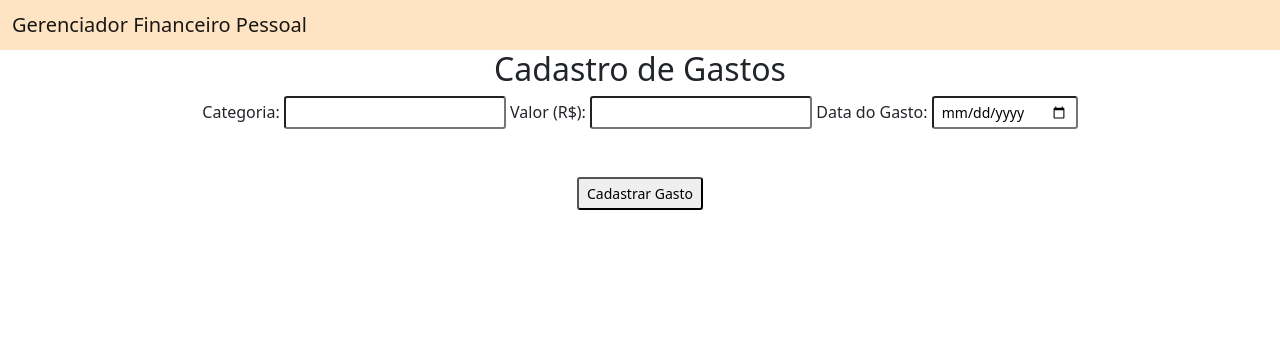
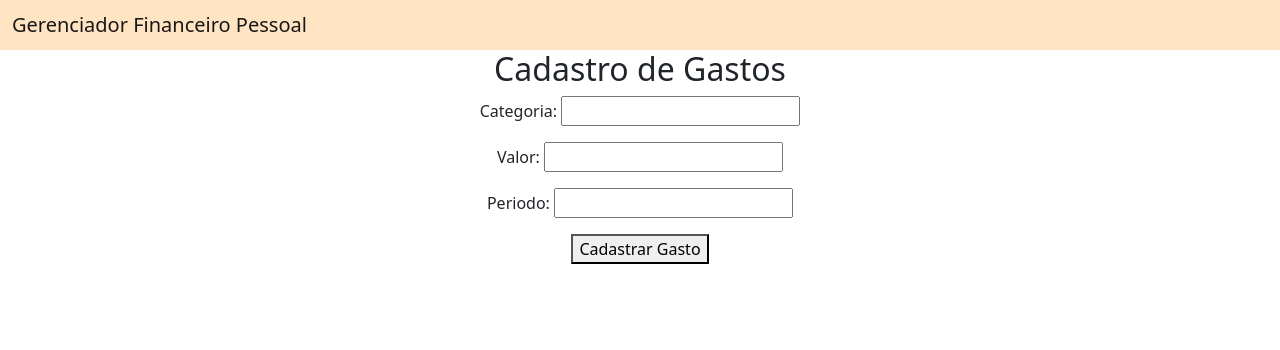
Before and after one commit to Projeto-Engenharia-de-Software-LC/gerenciador_financeiro_pessoal, a Django app: page / in a window 1280 px wide. Shown: the top 350 px of the page. Run offline with Django 4.2, Linux system fonts and the light colour scheme.

Commit message:
Implementação das funcionalidades de cadastrar e listar gastos.

```diff
--- /dev/null
+++ b/gastos/forms.py
@@ -0,0 +1,10 @@
+# gastos/forms.py
+
+from django import forms
+from .models import Gasto
+
+
+class GastoForm(forms.ModelForm):
+    class Meta:
+        model = Gasto
+        fields = ['categoria', 'valor', 'periodo']
--- a/gastos/templates/usuarios/cadastrar_gasto.html
+++ b/gastos/templates/cadastrar_gasto.html
@@ -19,18 +19,11 @@
     <div  style="text-align: center;"  class = "container" >
         <h2>Cadastro de Gastos</h2>
 
-        <form id="cadastroGastosForm" action="{% url 'cadastrar_gastos'%}" method="post">
+        <form method="post" action="{% url 'cadastrar_gasto' %}">
             {% csrf_token %}
-          <label for="categoria">Categoria:</label>
-          <input class= 'form-control-sm' type="text" id="categoria" name="categoria" required>
+            {{ form.as_p }}
 
-          <label for="valor">Valor (R$):</label>
-          <input class= 'form-control-sm' type="number" id="valor" name="valor" min="0" step="0.01" required>
-
-          <label for="data">Data do Gasto:</label>
-          <input class= 'form-control-sm' type="date" id="data" name="data" required> <br/><br/><br/>
-
-          <button class= 'form-control-sm' type="submit">Cadastrar Gasto</button>
+            <button type="submit">Cadastrar Gasto</button>
         </form>
 
     </div>
--- /dev/null
+++ b/gastos/urls.py
@@ -0,0 +1,8 @@
+# gastos/urls.py
+from django.urls import path
+from .views import listar_gastos, cadastrar_gasto
+
+urlpatterns = [
+    path('listar/', listar_gastos, name='listar_gastos'),
+    path('', cadastrar_gasto, name='cadastrar_gasto'),
+]
--- a/gastos/views.py
+++ b/gastos/views.py
@@ -1,13 +1,20 @@
-from django.shortcuts import render
+# gastos/views.py
+from django.shortcuts import render, redirect
+from .forms import GastoForm
 from .models import Gasto
 
-def home(request):
-    return render(request,'usuarios/cadastrar_gasto.html')
 
-def gastos(request):
-    # salva os dados da tela para o banco de dados
-    novo_gasto = Gasto()
-    novo_gasto.categoria = request.POST.get('categoria')
-    novo_gasto.valor = request.POST.get('valor')
-    novo_gasto.periodo = request.POST.get('data')
-    novo_gasto.save()
+def listar_gastos(request):
+    gastos = Gasto.objects.all()
+    return render(request, 'listar_gastos.html', {'gastos': gastos})
+
+
+def cadastrar_gasto(request):
+    if request.method == 'POST':
+        form = GastoForm(request.POST)
+        if form.is_valid():
+            form.save()
+            return redirect('listar_gastos')
+    else:
+        form = GastoForm()
+    return render(request, 'cadastrar_gasto.html', {'form': form})
--- a/projeto_gfp/urls.py
+++ b/projeto_gfp/urls.py
@@ -15,12 +15,10 @@ Including another URLconf
     2. Add a URL to urlpatterns:  path('blog/', include('blog.urls'))
 """
 from django.contrib import admin
-from django.urls import path
+from django.urls import path, include
 from gastos import views
 
 urlpatterns = [
     path('admin/', admin.site.urls),
-    path('',views.home,name='home'),
-    path('',views.gastos, name= 'cadastrar_gastos'),
-
+    path('', include('gastos.urls')),
 ]
```
Also changed, not shown: gastos/templates/listar_gastos.html (added, +22 -0 lines), gastos/migrations/0001_initial.py (added).
